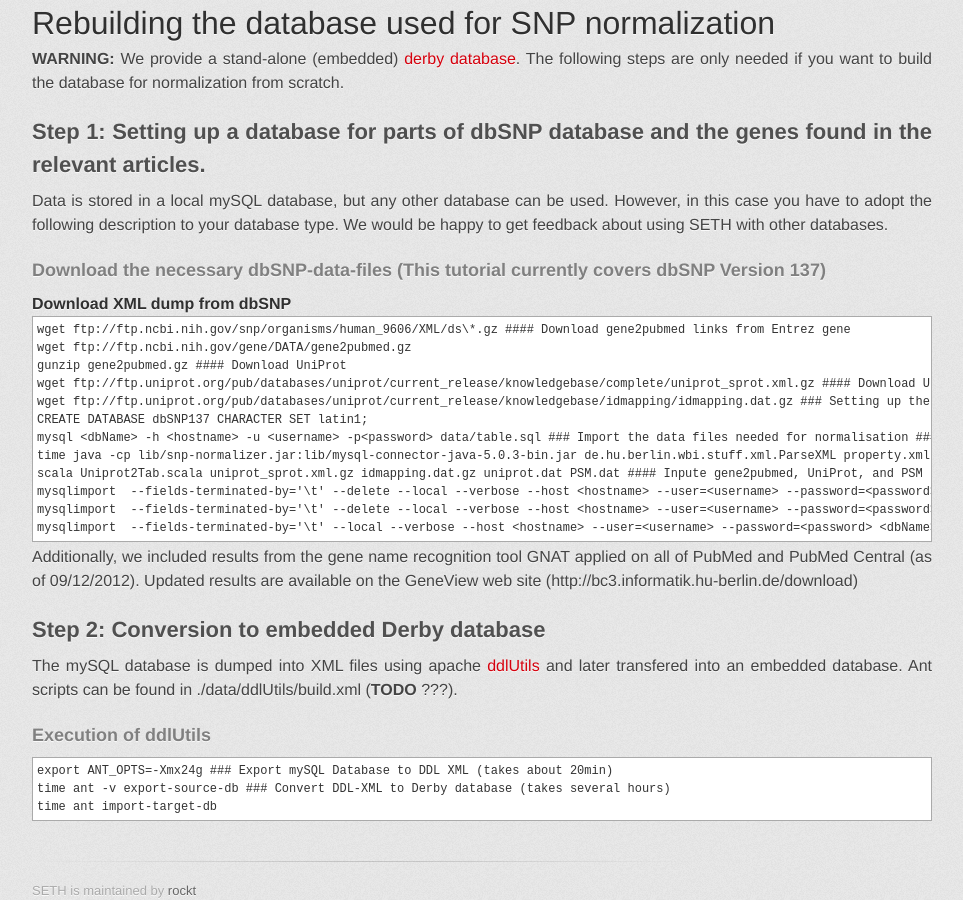
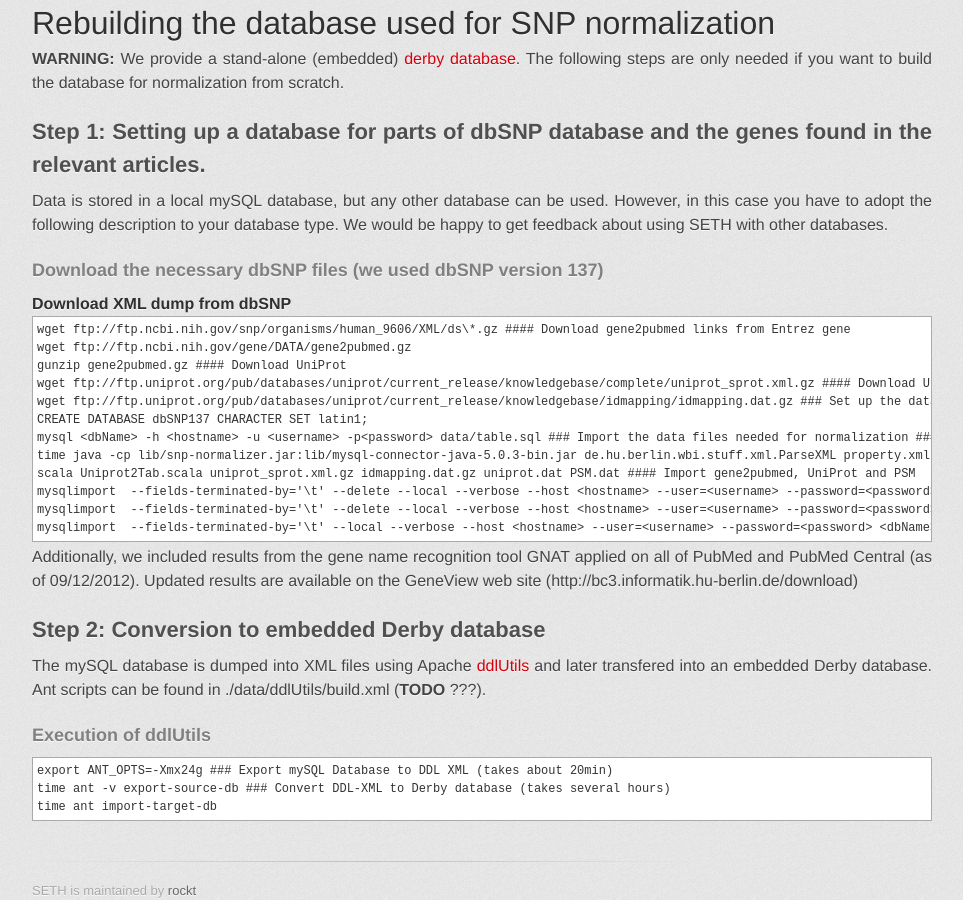
Before and after one commit to rockt/SETH, a Jekyll site: the page built from index.md, in a window 1280 px wide and 900 px high, scrolled down 2376 px. Shown: the whole window, without its empty margins (158-1121 px from the left). Built offline with Jekyll 4.4.1, drawn with Linux system fonts in a browser that asks for light colours; some web fonts are replaced; Markdown is read by kramdown in place of the engine named in the settings.

Commit message:
revised db tutorial

```diff
--- a/index.md
+++ b/index.md
@@ -139,7 +139,7 @@ Data is stored in a local mySQL database, but any other database can be used.
 However, in this case you have to adopt the following description to your database type.
 We would be happy to get feedback about using SETH with other databases.
 
-### Download the necessary dbSNP-data-files (This tutorial currently covers dbSNP Version 137)
+### Download the necessary dbSNP files (we used dbSNP version 137)
 #### Download XML dump from dbSNP
 	wget ftp://ftp.ncbi.nih.gov/snp/organisms/human_9606/XML/ds\*.gz
 #### Download gene2pubmed links from Entrez gene
@@ -149,15 +149,15 @@ We would be happy to get feedback about using SETH with other databases.
 	wget ftp://ftp.uniprot.org/pub/databases/uniprot/current_release/knowledgebase/complete/uniprot_sprot.xml.gz
 #### Download UniProt mapping
 	wget ftp://ftp.uniprot.org/pub/databases/uniprot/current_release/knowledgebase/idmapping/idmapping.dat.gz
-### Setting up the database with the tables "b134_SNPContigLocusId_37_2", ...,  and "genes"
+### Set up the database with the tables "b134_SNPContigLocusId_37_2", ...,  and "genes"
 	CREATE DATABASE dbSNP137 CHARACTER SET latin1;
 	mysql <dbName> -h <hostname> -u <username> -p<password> data/table.sql
-### Import the data files needed for normalisation
+### Import the data files needed for normalization
 #### Parse dbSNP XML dump
 	time java -cp lib/snp-normalizer.jar:lib/mysql-connector-java-5.0.3-bin.jar de.hu.berlin.wbi.stuff.xml.ParseXML property.xml /path/with/dbSNP-XML/files/...
-#### Parse UniProt-XML for protein-sequence mutations (PSM) and for post-translational modifications (e.g. signaling peptides)
+#### Parse UniProt-XML for protein-sequence mutations (PSM) and post-translational modifications (*e.g.* signaling peptides)
 	scala Uniprot2Tab.scala uniprot_sprot.xml.gz idmapping.dat.gz uniprot.dat PSM.dat
-#### Inpute gene2pubmed, UniProt, and PSM
+#### Import gene2pubmed, UniProt and PSM
 	mysqlimport  --fields-terminated-by='\t' --delete --local --verbose --host <hostname> --user=<username> --password=<password> <dbName> gene2pubmed
 	mysqlimport  --fields-terminated-by='\t' --delete --local --verbose --host <hostname> --user=<username> --password=<password> <dbName> uniprot.dat
 	mysqlimport  --fields-terminated-by='\t' --local --verbose --host <hostname> --user=<username> --password=<password> <dbName> PSM.dat
@@ -166,7 +166,7 @@ Additionally, we included results from the gene name recognition tool GNAT appli
 Updated results are available on the GeneView web site (http://bc3.informatik.hu-berlin.de/download)
 
 ## Step 2: Conversion to embedded Derby database
-The mySQL database is dumped into XML files using apache [ddlUtils](http://db.apache.org/ddlutils/) and later transfered into an embedded database.
+The mySQL database is dumped into XML files using Apache [ddlUtils](http://db.apache.org/ddlutils/) and later transfered into an embedded Derby database.
 Ant scripts can be found in ./data/ddlUtils/build.xml (**TODO** ???).
 ### Execution of ddlUtils
 	export ANT_OPTS=-Xmx24g
```
